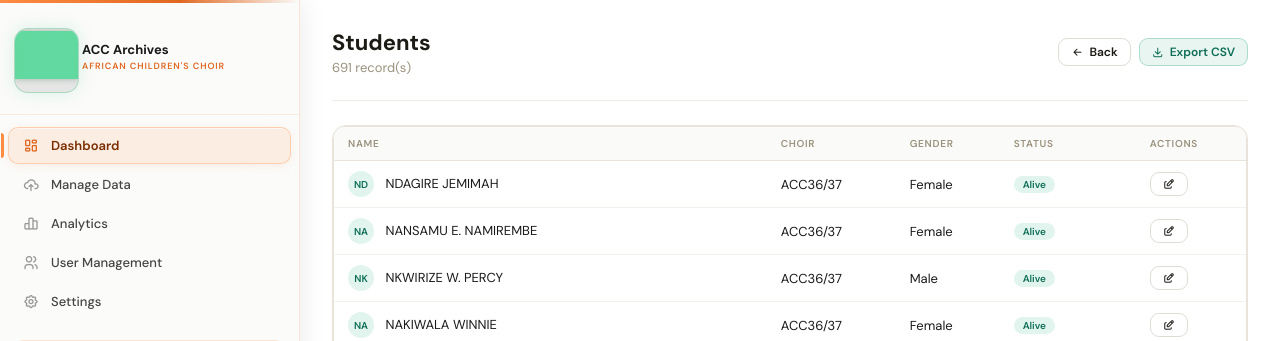
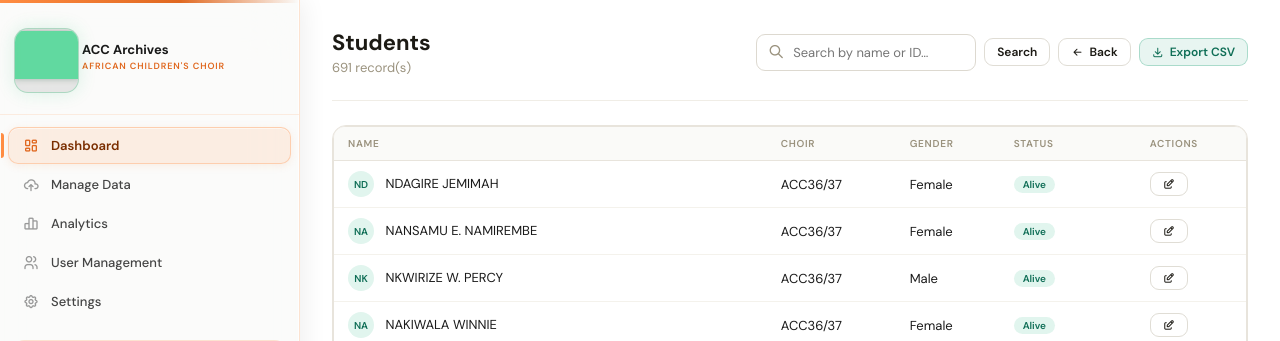
Before and after one commit to jackssih/acc_flask, a Flask app: page /dashboard/view/1 in a window 1280 px wide. Shown: the top 341 px of the page. Run offline with Flask 3, Linux system fonts and the light colour scheme; a user stored in the database is signed in; data comes from the database, SQL or seed files in the repository; grey boxes are pictures that could not be loaded.

Commit message:
Add search bar and update record display logic
Enhance table view with search functionality and dynamic record count.

```diff
--- a/templates/table_view.html
+++ b/templates/table_view.html
@@ -12,9 +12,31 @@
   <div style="display:flex; align-items:center; justify-content:space-between; flex-wrap:wrap; gap:12px">
     <div>
       <div class="page-title">{{ titles.get(view_type, 'Students') }}</div>
-      <div class="page-sub">{{ rows|length }} record(s)</div>
+      <div class="page-sub">
+        {% if query %}
+          {{ rows|length }} result(s) for "<strong>{{ query }}</strong>"
+        {% else %}
+          {{ rows|length }} record(s)
+        {% endif %}
+      </div>
     </div>
-    <div style="display:flex; gap:8px">
+    <div style="display:flex; gap:8px; align-items:center; flex-wrap:wrap">
+      <!-- Search bar -->
+      <form method="GET" action="{{ url_for('dashboard.view', view_type=view_type) }}"
+            style="display:flex; gap:8px; align-items:center">
+        <div class="search-input-wrap">
+          <i class="ti ti-search"></i>
+          <input type="text" name="q" value="{{ query }}" class="form-control search-input"
+                 placeholder="Search by name or ID…" style="width:220px">
+        </div>
+        <button type="submit" class="btn btn-primary btn-sm">Search</button>
+        {% if query %}
+          <a href="{{ url_for('dashboard.view', view_type=view_type) }}" class="btn btn-sm" style="background:#F1EFE8; color:#5C5346;">
+            <i class="ti ti-x"></i> Clear
+          </a>
+        {% endif %}
+      </form>
+
       <a href="{{ url_for('dashboard.index') }}" class="btn btn-primary btn-sm">
         <i class="ti ti-arrow-left"></i> Back
       </a>
@@ -87,7 +109,16 @@
           {% endif %}
         </tr>
         {% else %}
-        <tr><td colspan="8" style="text-align:center; color:#9A927E; padding:28px">No records found.</td></tr>
+        <tr>
+          <td colspan="8" style="text-align:center; color:#9A927E; padding:28px">
+            {% if query %}
+              No records found for "<strong>{{ query }}</strong>".
+              <a href="{{ url_for('dashboard.view', view_type=view_type) }}" style="color:#1D9E75; margin-left:6px">Clear search</a>
+            {% else %}
+              No records found.
+            {% endif %}
+          </td>
+        </tr>
         {% endfor %}
       </tbody>
     </table>
```
